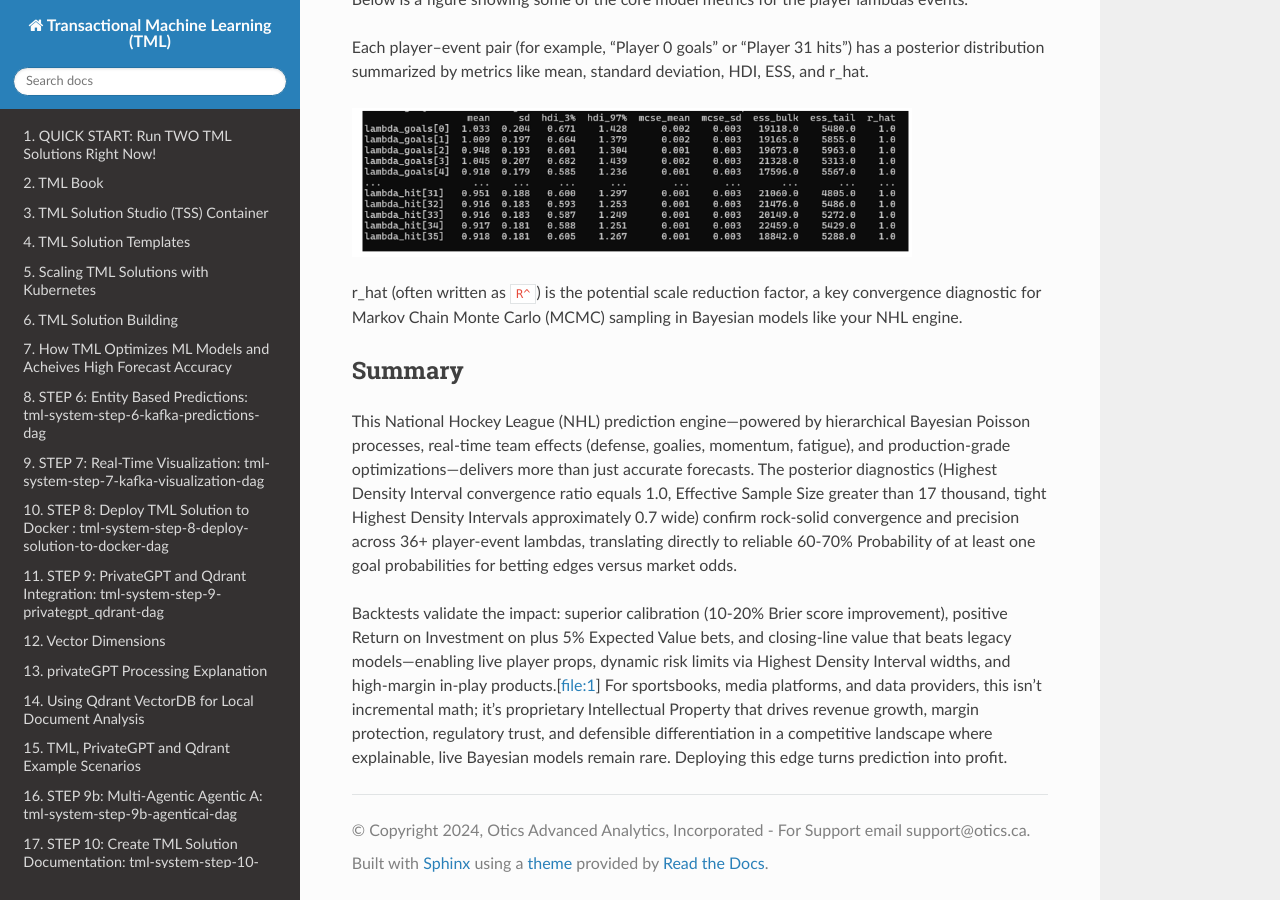
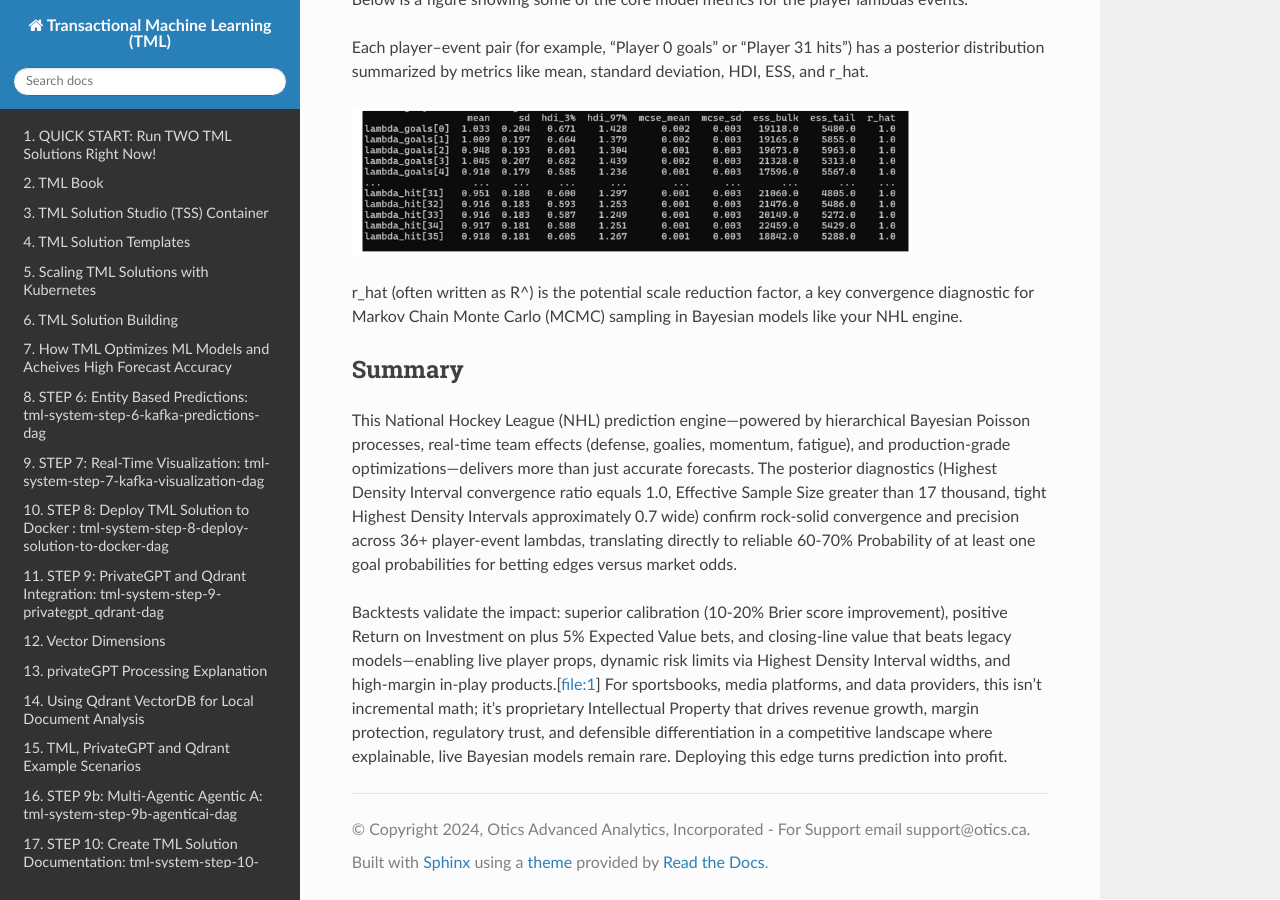
Before and after one commit to smaurice101/readthedocs, a Sphinx documentation site: the page built from docs/source/lsm.rst, in a window 1280 px wide and 900 px high, scrolled down 5451 px. Built offline with Sphinx 7.4.7 and the Read the Docs theme 3.1.0, drawn with Linux system fonts in a browser that asks for light colours; some of the changed text lies outside the part shown.

Commit message:
Update lsm.rst

```diff
--- a/docs/source/lsm.rst
+++ b/docs/source/lsm.rst
@@ -160,7 +160,7 @@ Each player–event pair (for example, “Player 0 goals” or “Player 31 hits
 .. figure:: lsm6.png
    :scale: 70%
 
-r_hat (often written as ``R^``) is the potential scale reduction factor, a key convergence diagnostic for Markov Chain Monte Carlo (MCMC) sampling in Bayesian models like your NHL engine.
+r_hat (often written as R^) is the potential scale reduction factor, a key convergence diagnostic for Markov Chain Monte Carlo (MCMC) sampling in Bayesian models like your NHL engine.
 
 Summary
 =====================
```
